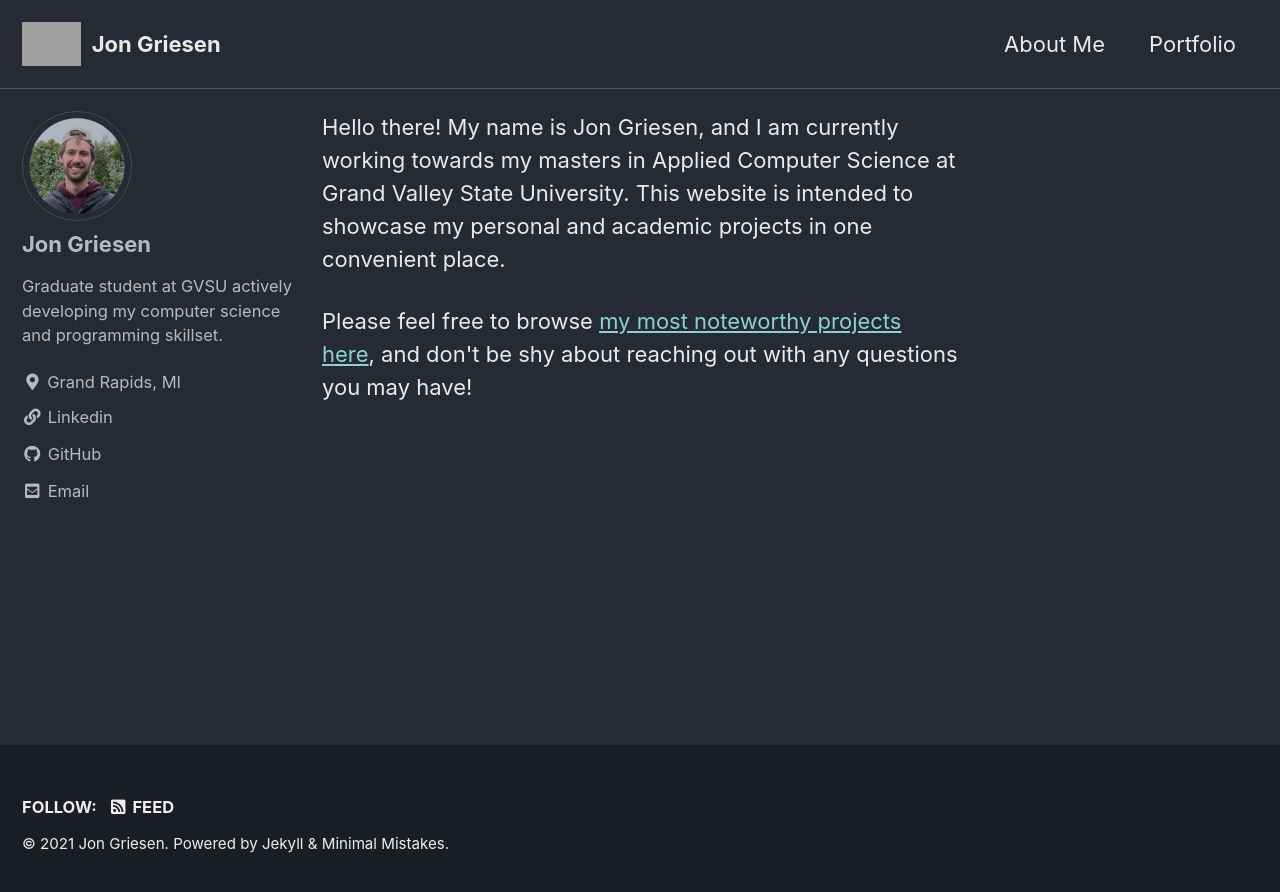
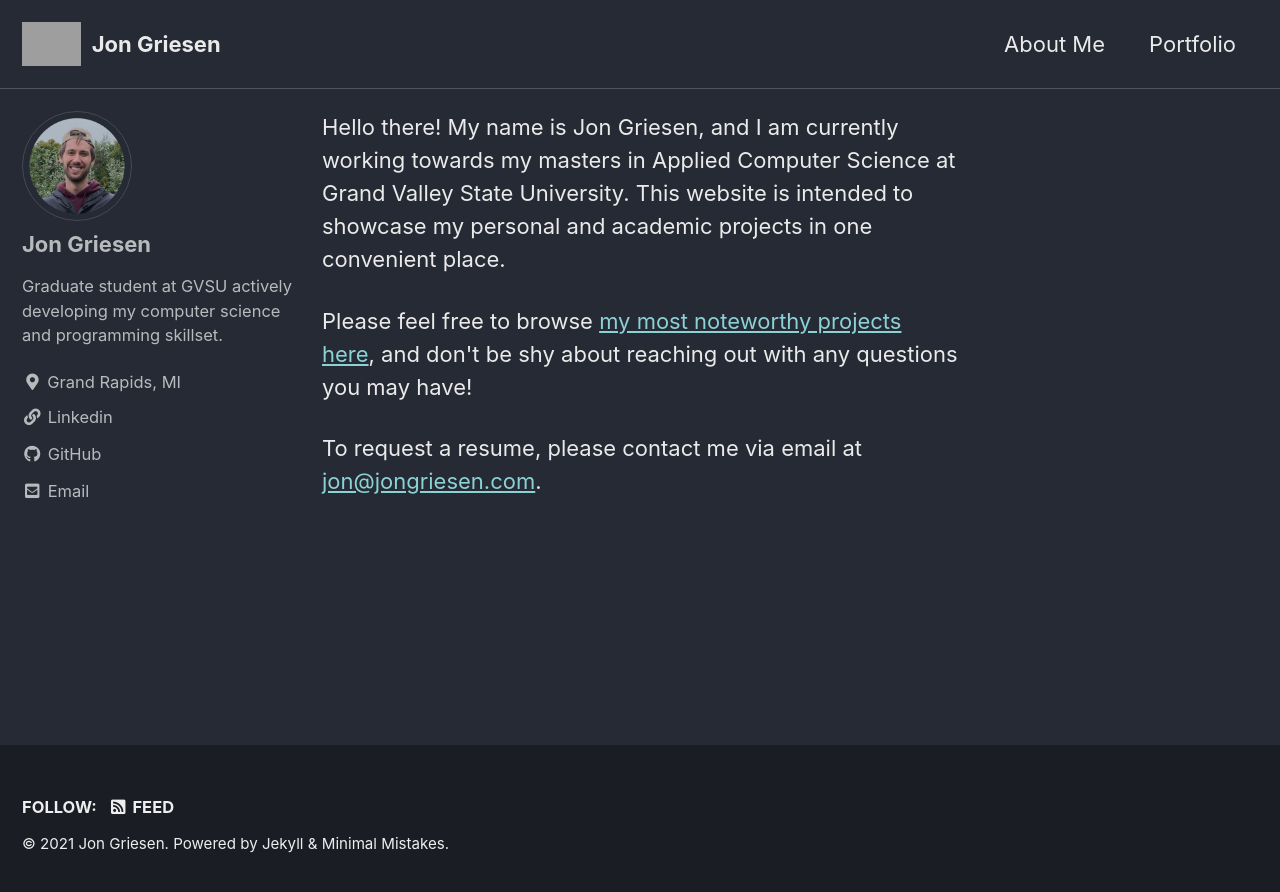
Before and after one commit to griesenj/griesenj.github.io, a Jekyll site: the page built from index.html, in a window 1280 px wide. Shown: the top 892 px of the page. Built offline with Jekyll 4.4.1, drawn with Linux system fonts in a browser that asks for light colours; cached includes are drawn as plain includes; the list of posts is cut into pages by our own code; grey boxes are pictures that could not be loaded.

Commit message:
Updating email address

```diff
--- a/_config.yml
+++ b/_config.yml
@@ -105,7 +105,7 @@
   avatar           : "/assets/images/thumbnail.png" # path of avatar image, e.g. "/assets/images/bio-photo.jpg"
   bio              : "Graduate student at GVSU actively developing my computer science and programming skillset."
   location         : "Grand Rapids, MI"
-  email            : "griesenj@mail.gvsu.edu"
+  email            : "jon@jongriesen.com"
   links:
     - label: "Linkedin"
       icon: "fas fa-fw fa-link"
--- a/index.html
+++ b/index.html
@@ -11,3 +11,7 @@
 <p>
     Please feel free to browse <a href="/portfolio">my most noteworthy projects here</a>, and don't be shy about reaching out with any questions you may have!
 </p>
+
+<p>
+    To request a resume, please contact me via email at <a href="mailto:jon@jongriesen.com">jon@jongriesen.com</a>.
+</p>
```
